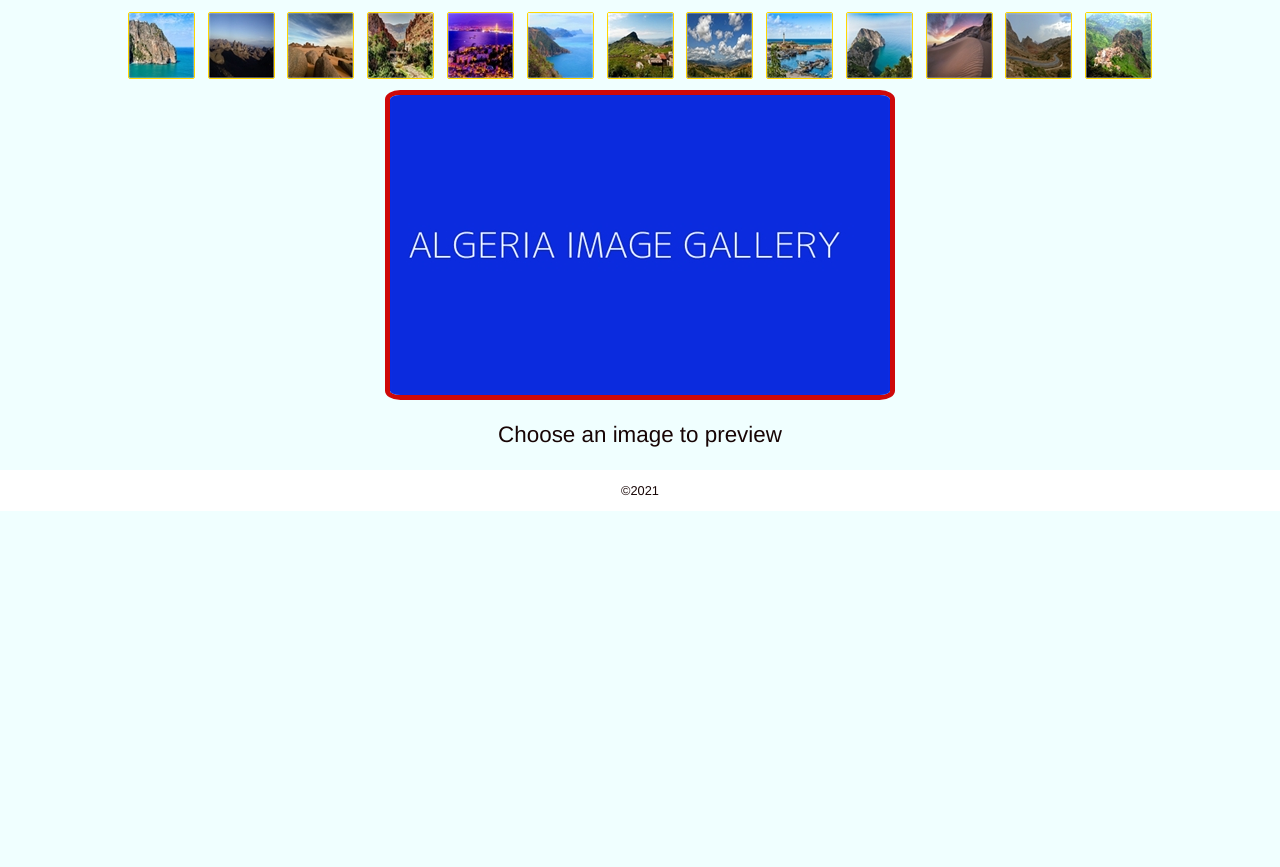
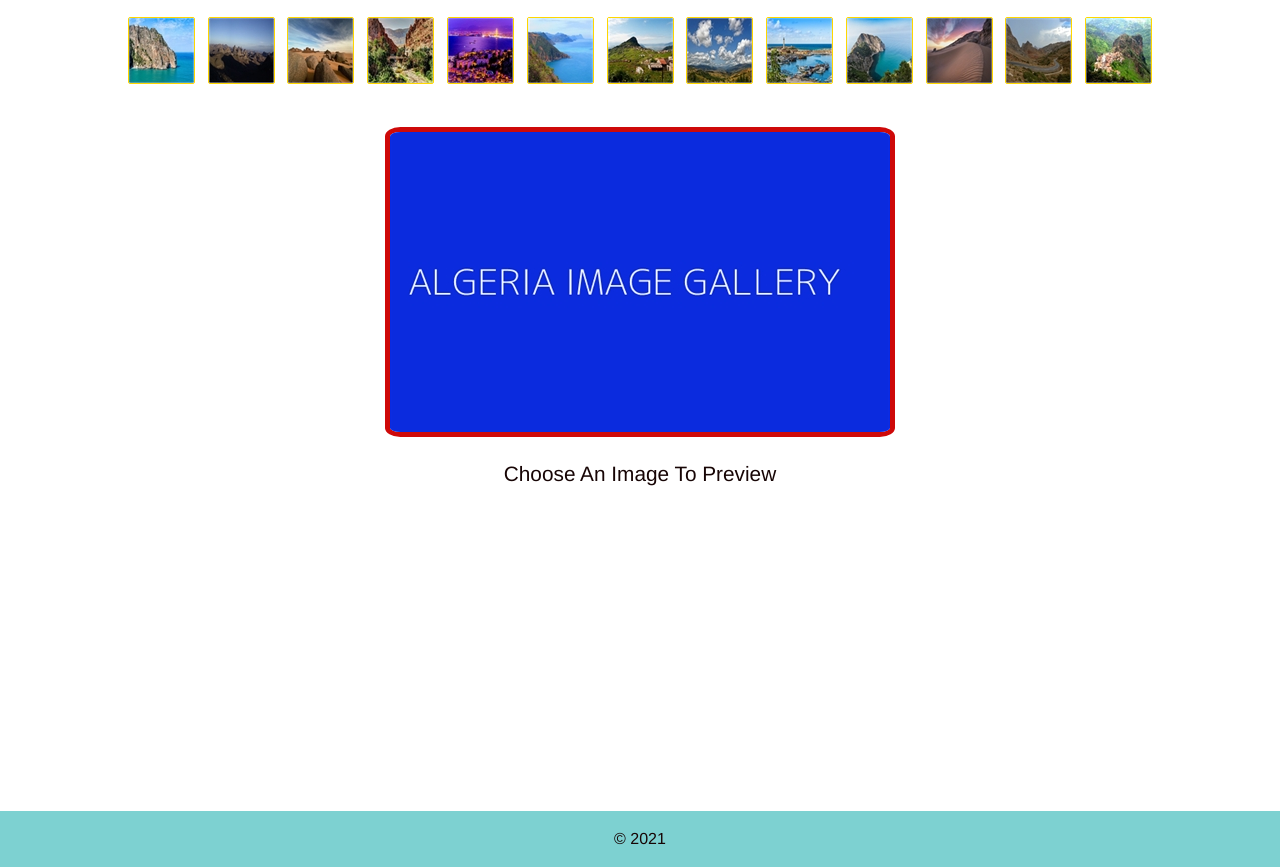
Before and after one commit to na3nou3a/algeria-image-gallery, a plain HTML site: page index.html in a window 1280 px wide. Shown: the part 80-947 px from the top of the page. Before the commit the page ends 800 px from the top, so only its background shows below. Drawn offline with Linux system fonts and the light colour scheme.

Commit message:
modifications

```diff
--- a/index.html
+++ b/index.html
@@ -3,106 +3,121 @@
   <head>
     <meta charset="utf-8" />
     <meta name="viewport" content="width=device-width, initial-scale=1.0" />
-    <link rel="stylesheet" href="styles/layout.css" />
-    <title>Beautiful Nature Photos in Algeria</title>
+    <link rel="stylesheet" href="./styles/styles.css" />
+    <title>Gallery Algeria</title>
   </head>
   <body>
+    <header>
       <h1>Image Gallery</h1>
-
-    <ul id="gallery">
-      <li>
-        <a href="images/algeria/aiguades-Béjaia.jpg" title="Béjaia Coast."
-          ><img
+    </header>
+    <main id="main">
+      <ul id="gallery" class="gallery">
+        <li
+          data-link="images/algeria/aiguades-Béjaia.jpg"
+          data-title="Béjaia Coast."
+        >
+          <img
             src="images/algeria-thumbnail/th-aiguades-Béjaia.jpg"
             alt="Bejaia"
-        /></a>
+          />
         </li>
-      <li>
-        <a href="images/algeria/algeria-Hoggar.jpg" title="Desert Hoggar"
-          ><img
+        <li
+          data-link="images/algeria/algeria-Hoggar.jpg"
+          data-title="Desert Hoggar"
+        >
+          <img
             src="images/algeria-thumbnail/th-algeria-Hoggar.jpg"
             alt="Hoggar"
-        /></a>
+          />
         </li>
-      <li>
-        <a href="images/algeria/algeria-Tassili.jpg" title="Desert Tassili"
-          ><img
+        <li
+          data-link="images/algeria/algeria-Tassili.jpg"
+          data-title="Desert Tassili"
+        >
+          <img
             src="images/algeria-thumbnail/th-algeria-Tassili.jpg"
             alt="Tassili"
-        /></a>
+          />
         </li>
-      <li>
-        <a href="images/algeria/biskra.jpg" title="Biskra Landscape"
-          ><img src="images/algeria-thumbnail/th-biskra.jpg" alt="Biskra"
-        /></a>
+        <li data-link="images/algeria/biskra.jpg" data-title="Biskra Landscape">
+          <img src="images/algeria-thumbnail/th-biskra.jpg" alt="Biskra" />
         </li>
-      <li>
-        <a href="images/algeria/city.jpg" title="Night time illumination."
-          ><img src="images/algeria-thumbnail/th-city.jpg" alt="Capitale"
-        /></a>
+        <li
+          data-link="images/algeria/city.jpg"
+          data-title="Night time illumination."
+        >
+          <img src="images/algeria-thumbnail/th-city.jpg" alt="Capitale" />
         </li>
-      <li>
-        <a
-          href="images/algeria/coastline-Littoral.jpg"
-          title="** Natural beauty ** Algerian coast."
-          ><img
+        <li
+          data-link="images/algeria/coastline-Littoral.jpg"
+          data-title="** Natural beauty ** Algerian coast."
+        >
+          <img
             src="images/algeria-thumbnail/th-coastline-Littoral.jpg"
             alt="Littoral"
-        /></a>
+          />
         </li>
-      <li>
-        <a
-          href="images/algeria/montagne.jpg"
-          title="Montagne Journée ensoleillée."
-          ><img src="images/algeria-thumbnail/th-montagne.jpg" alt="Montagne"
-        /></a>
+        <li
+          data-link="images/algeria/montagne.jpg"
+          data-title="Montagne Journée ensoleillée."
+        >
+          <img src="images/algeria-thumbnail/th-montagne.jpg" alt="Montagne" />
         </li>
-      <li>
-        <a
-          href="images/algeria/kabylie.jpg"
-          title="Beautiful kabylie Landscape."
-          ><img src="images/algeria-thumbnail/th-kabylie.jpg" alt="Kabylie"
-        /></a>
+        <li
+          data-link="images/algeria/kabylie.jpg"
+          data-title="Beautiful kabylie Landscape."
+        >
+          <img src="images/algeria-thumbnail/th-kabylie.jpg" alt="Kabylie" />
         </li>
-      <li>
-        <a
-          href="images/algeria/lighthouse-Cherchell.jpg"
-          title="Sea view lighthouse-Cherchell."
-          ><img
+        <li
+          data-link="images/algeria/lighthouse-Cherchell.jpg"
+          data-title="Sea view lighthouse-Cherchell."
+        >
+          <img
             src="images/algeria-thumbnail/th-lighthouse-Cherchell.jpg"
             alt="Cherchell"
-        /></a>
+          />
         </li>
-      <li>
-        <a
-          href="images/algeria/mediterranean-Bejaia.jpg"
-          title="View of Montain and Sea."
-          ><img
+        <li
+          data-link="images/algeria/mediterranean-Bejaia.jpg"
+          data-title="View of Montain and Sea."
+        >
+          <img
             src="images/algeria-thumbnail/th-mediterranean-Bejaia.jpg"
             alt="Bejaia"
-        /></a>
+          />
         </li>
-      <li>
-        <a href="images/algeria/sand-sable.jpg" title="Desert Sand and dunes."
-          ><img src="images/algeria-thumbnail/th-sand-sable.jpg" alt="Sahara"
-        /></a>
+        <li
+          data-link="images/algeria/sand-sable.jpg"
+          data-title="Desert Sand and dunes."
+        >
+          <img src="images/algeria-thumbnail/th-sand-sable.jpg" alt="Sahara" />
         </li>
-      <li>
-        <a href="images/algeria/tikjda.jpg" title="Tikjda Route Djurdjura."
-          ><img src="images/algeria-thumbnail/th-tikjda.jpg" alt="Tikjda"
-        /></a>
+        <li
+          data-link="images/algeria/tikjda.jpg"
+          data-title="Tikjda Route Djurdjura."
+        >
+          <img src="images/algeria-thumbnail/th-tikjda.jpg" alt="Tikjda" />
         </li>
-      <li>
-        <a
-          href="images/algeria/Tizi-Ouzou.jpg"
-          title="Beautiful Montain Tizi-Ouzou."
-          ><img
+        <li
+          data-link="images/algeria/Tizi-Ouzou.jpg"
+          data-title="Beautiful Montain Tizi-Ouzou."
+        >
+          <img
             src="images/algeria-thumbnail/th-Tizi-Ouzou.jpg"
             alt="Tizi-Ouzou"
-        /></a>
+          />
         </li>
       </ul>
-    <footer>&copy;2021</footer>
+      <div id="placeholder" class="placeholder">
+        <img src="./images/algeria/placeHolder.jpg" alt="placeHolder" />
+        <p class="description">Choose an image to preview</p>
+      </div>
+    </main>
+
+    <footer>
+      <p>&copy; 2021</p>
+    </footer>
     <script type="text/javascript" src="scripts/script.js"></script>
   </body>
 </html>
--- a/scripts/script.js
+++ b/scripts/script.js
@@ -1,74 +1,17 @@
-function addLoadEvent(func) {
-  let oldonload = window.onload;
-  if (typeof window.onload != "function") {
-    window.onload = func;
-  } else {
-    window.onload = function () {
-      oldonload();
-      func();
-    };
-  }
+function prepareLinks() {
+  const gallery = document.getElementById('gallery');
+  const items = gallery.querySelectorAll('li');
+  items.forEach((li) =>
+    li.addEventListener('click', (e) => {
+      e.preventDefault();
+      const link = li.dataset.link;
+      const title = li.dataset.title;
+      const placeHolder = document.querySelector('#placeholder img');
+      const paragraph = document.querySelector('#placeholder p');
+      placeHolder.src = link;
+      paragraph.textContent = title;
+    })
+  );
 }
-function insertAfter(newElement, targetElement) {
-  let parent = targetElement.parentNode;
-  if (parent.lastChild == targetElement) {
-    parent.appendChild(newElement);
-  } else {
-    parent.insertBefore(newElement, targetElement.nextSibling);
-  }
-}
-function preparePlaceholder() {
-  if (!document.createElement) return false;
-  if (!document.createTextNode) return false;
-  if (!document.getElementById) return false;
-  if (!document.getElementById("gallery")) return false;
-  let placeholder = document.createElement("img");
-  placeholder.setAttribute("id", "placeholder");
-  placeholder.setAttribute("src", "images/algeria/placeHolder.jpg");
-  placeholder.setAttribute("alt", "my image gallery");
-  let description = document.createElement("p");
-  description.setAttribute("id", "description");
-  let desctext = document.createTextNode("Choose an image to preview");
-  description.appendChild(desctext);
-  let gallery = document.getElementById("gallery");
-  insertAfter(placeholder, gallery);
-  insertAfter(description, placeholder);
-}
-function prepareLinks() {
-  if (!document.getElementsByTagName || !document.getElementById) {
-    return false;
-  }
-  if (!document.getElementById("gallery")) {
-    return false;
-  }
-  let gallery = document.getElementById("gallery");
-  let links = gallery.getElementsByTagName("a");
-  let l = links.length;
-  for (let i = 0; i < l; i++) {
-    links[i].onclick = function () {
-      return showPic(this) ? false : true;
-    };
-  }
-}
-function showPic(elem) {
-  let source, placeholder, text, description;
-  if (!document.getElementById("placeholder")) {
-    return false;
-  }
-  source = elem.getAttribute("href");
-  placeholder = document.getElementById("placeholder");
-  if (placeholder.nodeName != "IMG") {
-    return false;
-  }
-  placeholder.setAttribute("src", source);
-  if (document.getElementById("description")) {
-    text = elem.getAttribute("title") ? elem.getAttribute("title") : "";
-    description = document.getElementById("description");
-    if (description.firstChild.nodeType == 3) {
-      description.firstChild.nodeValue = text;
-    }
-  }
-  return true;
-}
-addLoadEvent(preparePlaceholder);
-addLoadEvent(prepareLinks);
+
+prepareLinks();
--- a/styles/layout.css
+++ /dev/null
@@ -1,55 +0,0 @@
-* {
-  box-sizing: border-box;
-}
-body {
-  font-family: "Helvetica", "Arial", serif;
-  color: #333;
-  background-color: azure;
-  margin: 0;
-  padding: 0;
-  text-align: center;
-}
-
-h1 {
-  font-family: Georgia, "Times New Roman", Times, serif;
-  background-color: transparent;
-  color: #ce0909;
-}
-#gallery {
-  display: flex;
-  flex-flow: row wrap;
-  justify-content: center;
-  padding: 0;
-  width: 97%;
-  margin: auto;
-  list-style: none;
-}
-#gallery li {
-  padding: 0.4em;
-}
-li img {
-  border: 1px solid gold;
-  border-radius: 3%;
-}
-li img:hover {
-  box-shadow: 2px 2px 3px #e29696;
-}
-#placeholder {
-  margin: auto;
-  display: block;
-  border: 5px solid #ce0909;
-  border-radius: 3%;
-  clear: both;
-}
-#description {
-  font-weight: 500;
-  font-size: 1.4em;
-  color: #170505;
-}
-footer {
-  color: #170505;
-  padding: 1em;
-  margin: 0%;
-  font-size: 0.8em;
-  background-color: white;
-}
--- /dev/null
+++ b/styles/styles.css
@@ -0,0 +1,77 @@
+*,
+::after,
+::before {
+  box-sizing: border-box;
+}
+body {
+  font-family: 'Helvetica', 'Arial', serif;
+  font-size: 100%;
+  color: #222;
+  background-color: #fff;
+  margin: 0;
+  padding: 0;
+  text-align: center;
+}
+
+main {
+  min-height: 100vh;
+}
+
+header {
+  padding: 0%;
+  margin: 0%;
+  background-color: rgb(125, 209, 209);
+}
+header h1 {
+  font-family: Georgia, 'Times New Roman', Times, serif;
+  font-size: 200%;
+  margin: 0%;
+  padding: 0.5rem 0;
+  background-color: transparent;
+  color: #ce0909;
+}
+.gallery {
+  display: flex;
+  flex-flow: row wrap;
+  justify-content: center;
+  padding: 0;
+  width: 97%;
+  max-width: 1200px;
+  margin: 2rem auto;
+  list-style: none;
+}
+.gallery li {
+  padding: 0.4em;
+  cursor: pointer;
+}
+li img {
+  border: 1px solid gold;
+  border-radius: 3%;
+  transition: all 0.4s linear;
+}
+li img:hover {
+  box-shadow: 1px 1px 2px #e29696;
+}
+.placeholder {
+  margin: 1rem auto;
+  width: fit-content;
+}
+
+.placeholder img {
+  border: 5px solid #ce0909;
+  border-radius: 3%;
+  max-width: 100%;
+}
+.description {
+  font-weight: 500;
+  text-transform: capitalize;
+  font-size: 130%;
+  color: #170505;
+}
+
+footer {
+  color: #170505;
+  padding: 0.2rem 0;
+  margin: 0%;
+  background-color: rgb(125, 209, 209);
+}
```
Also changed, not shown: 2 other files. Lines whose indentation alone changed are shown as unchanged.
